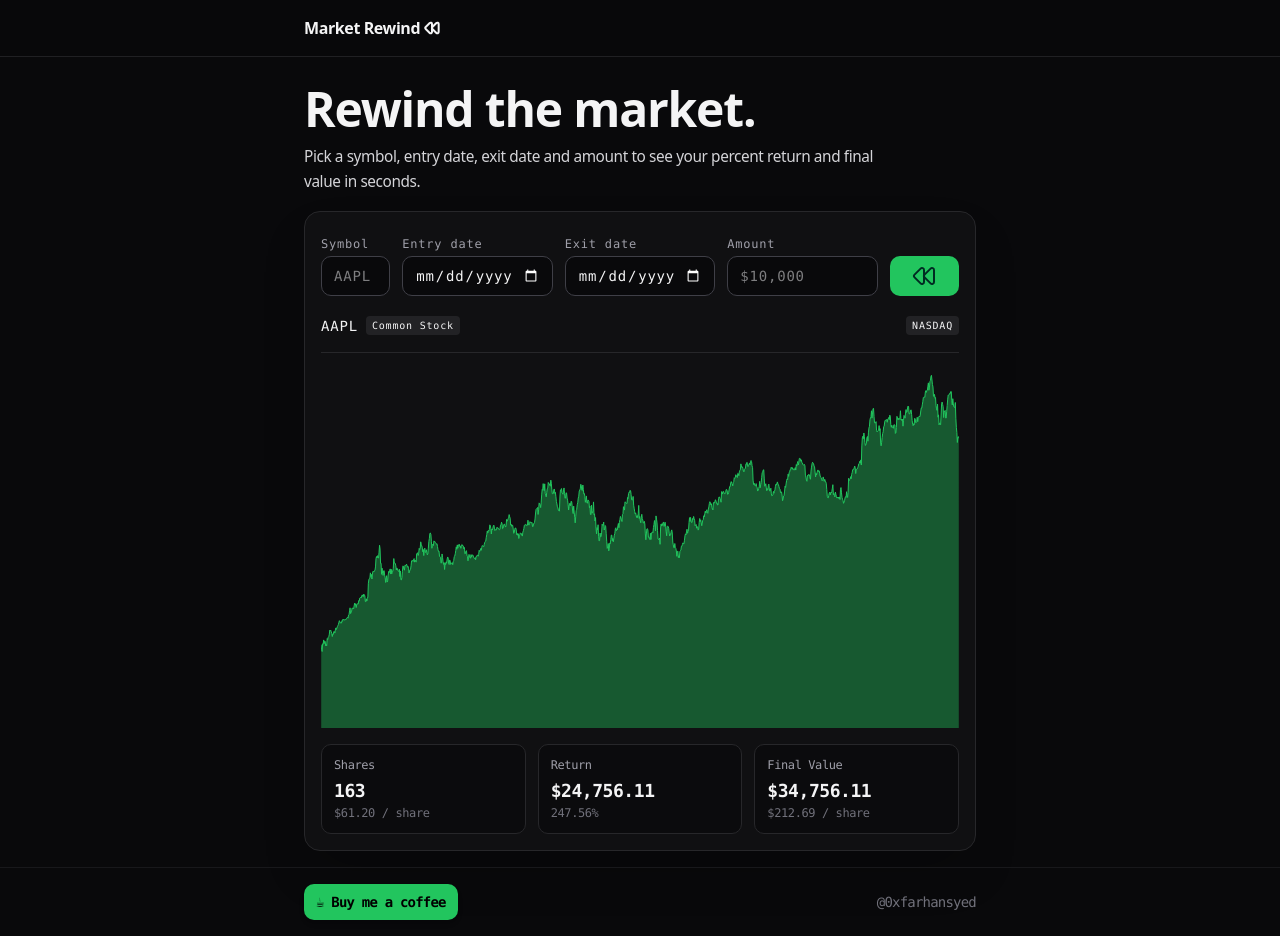
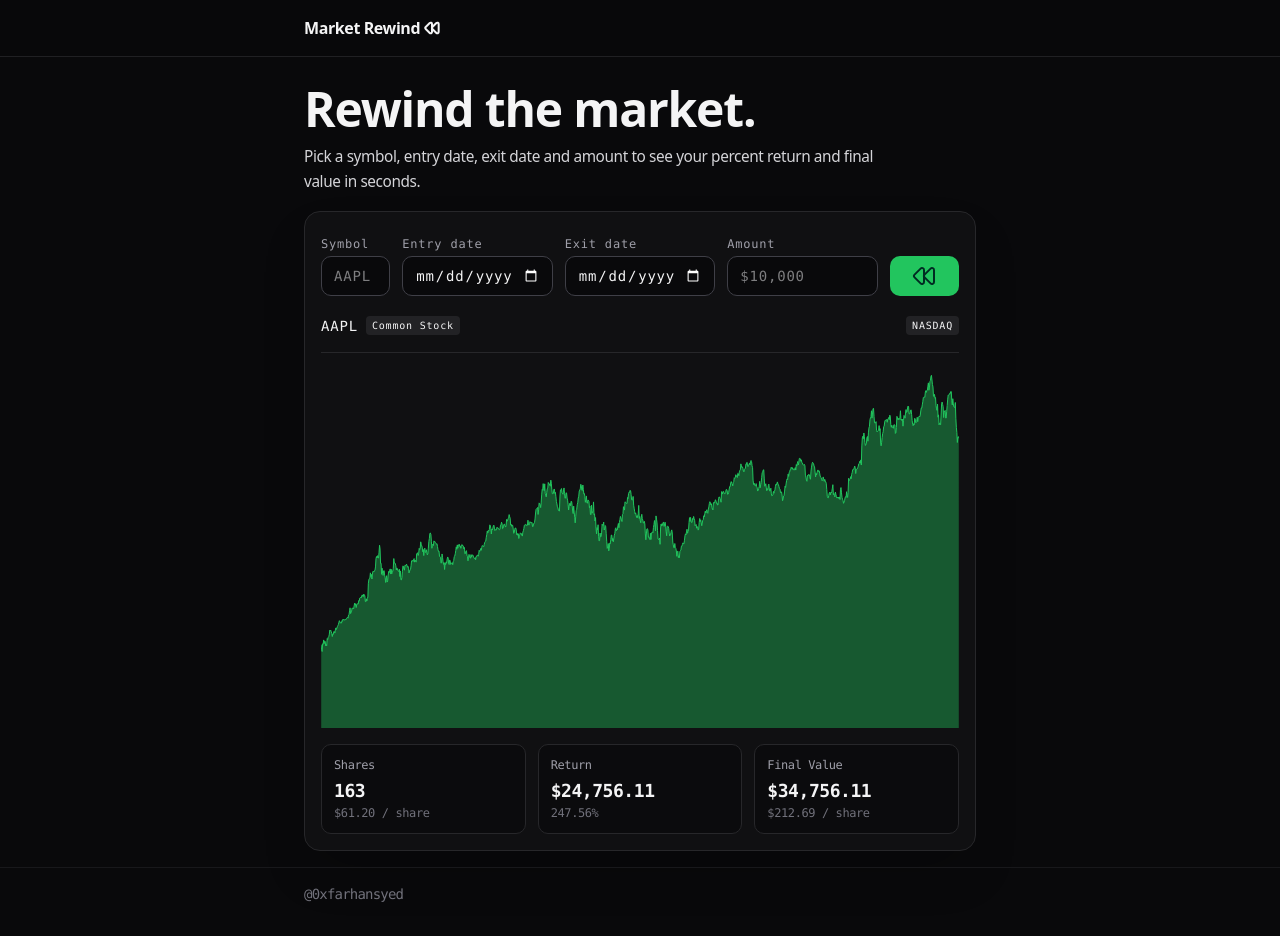
Before and after one commit to farhan-syed/marketrewind, a React (Vite) app: page / in a window 1280 px wide. Built offline with nearby package versions, Linux system fonts and the light colour scheme.

Commit message:
removed bmac button

```diff
--- a/src/components/Layout/Footer.tsx
+++ b/src/components/Layout/Footer.tsx
@@ -5,15 +5,6 @@ function Footer({}: FooterProps) {
     <footer className="border-t border-zinc-900 mt-auto font-mono tracking-tighter">
       <div className="mx-auto max-w-lg md:max-w-xl lg:max-w-2xl px-6 md:px-0 py-4 flex items-center justify-between text-sm text-zinc-500">
         {/* Left side */}
-        <a
-          href="https://www.buymeacoffee.com/farhansyed"
-          target="_blank"
-          rel="noopener noreferrer"
-          className="inline-flex items-center gap-2 rounded-lg bg-brand-500 px-3 py-2 text-sm font-semibold text-black shadow-md hover:opacity-90 transition"
-        >
-          ☕ Buy me a coffee
-        </a>
-
         {/* Right side */}
         <a
           href="https://x.com/0xfarhansyed"
```
